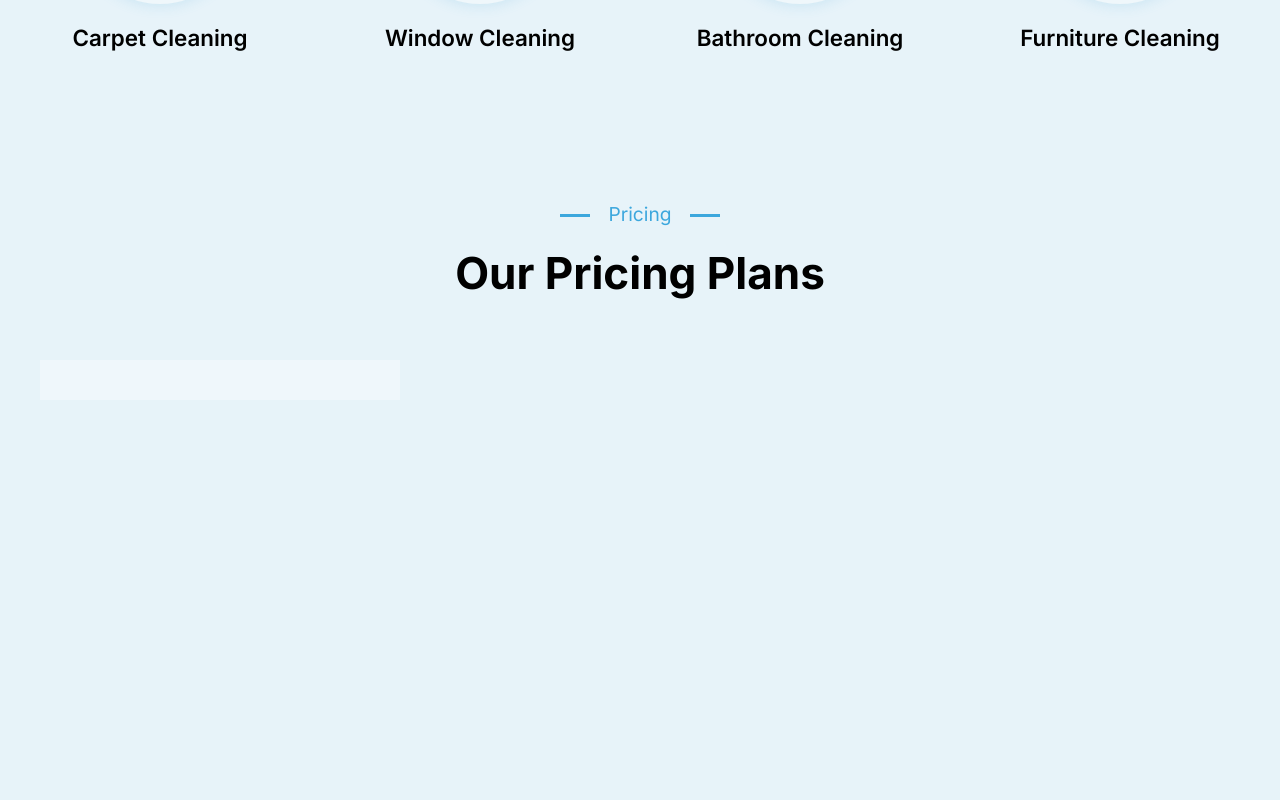
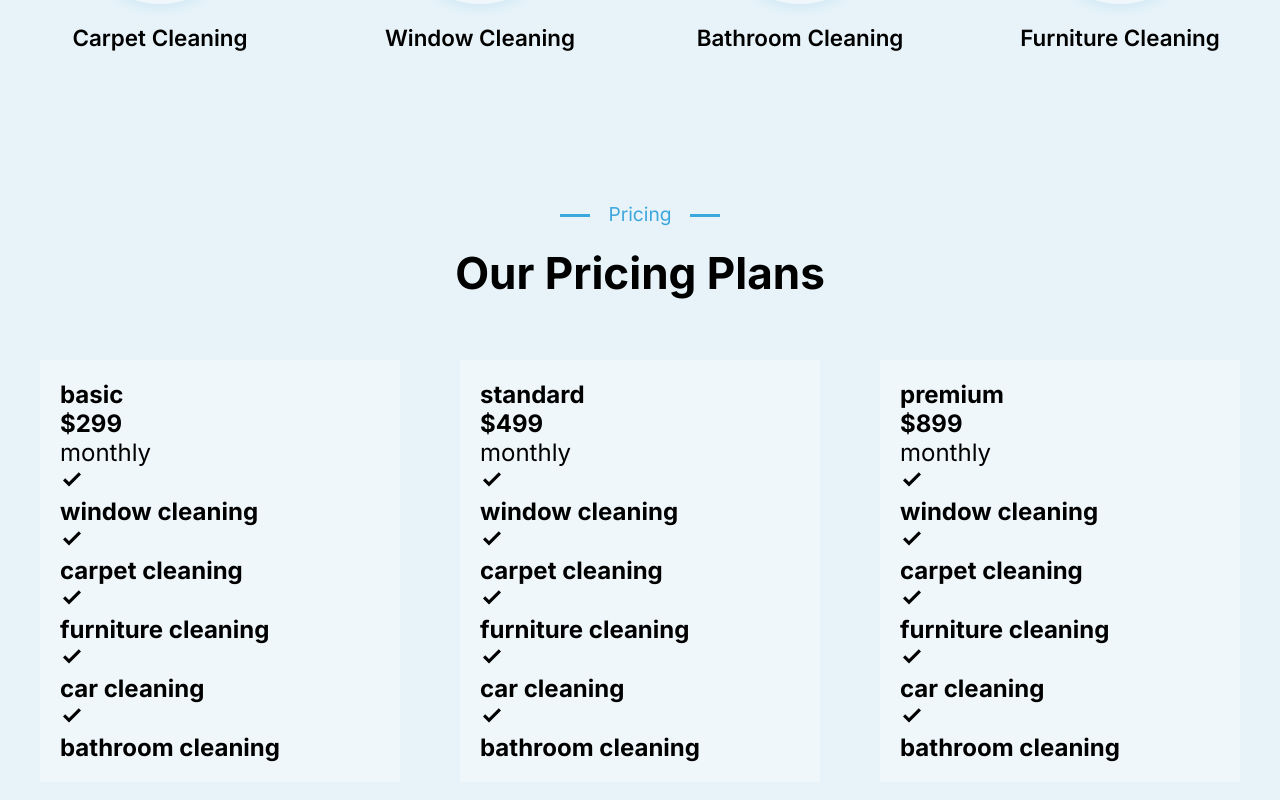
Before and after one commit to Bubblecrown/Home-Cleaning-Service, a React (Create React App) app: page / in a window 1280 px wide. Shown: the part 1816-2616 px from the top of the page. Before the commit the page ends 2296 px from the top, so only its background shows below. Built offline with nearby package versions, Linux system fonts and the light colour scheme.

Commit message:
Create Structure Pricing

```diff
--- a/src/components/Card/Card.jsx
+++ b/src/components/Card/Card.jsx
@@ -1,12 +1,15 @@
-import React from "react";
-import { CardPlan, CardTier } from "./CardStyle";
+// import React from "react";
+// import { CardPlan, CardTier } from "./CardStyle";
+// // GoChec
+// // import { IconName } from "react-icons/go";k
+// // GrFormClose
+// // import { IconName } from "react-icons/gr";
+// const Card = ({basic,standard,premium}) => {
+//   return (
+//     <CardPlan>
+//       <CardTier>{basic.tier}</CardTier>
+//     </CardPlan>
+//   );
+// };
 
-const Card = (props) => {
-  return (
-    <CardPlan>
-      <CardTier>{props.tier}</CardTier>
-    </CardPlan>
-  );
-};
-
-export default Card;
+// export default Card;
--- a/src/data/PricingData.js
+++ b/src/data/PricingData.js
@@ -1,11 +1,11 @@
 export const PriceData = {
   title: "pricing",
   sectionTitle: "our pricing plans",
-  headTitle:false,
+  headTitle: false,
   center: true,
 };
-export const TierData = {
-  basic:{
+export const TierData = [
+  {
     tier: "basic",
     price: "$299",
     window: true,
@@ -14,7 +14,7 @@ export const TierData = {
     car: false,
     bathroom: false,
   },
-  standard:{
+  {
     tier: "standard",
     price: "$499",
     window: true,
@@ -23,7 +23,7 @@ export const TierData = {
     car: true,
     bathroom: false,
   },
-  premium:{
+  {
     tier: "premium",
     price: "$899",
     window: true,
@@ -32,7 +32,7 @@ export const TierData = {
     car: true,
     bathroom: true,
   },
-};
+];
 
 export const PriceService = [
   "window cleaning",
--- a/src/layouts/PricingSection/PricingSection.js
+++ b/src/layouts/PricingSection/PricingSection.js
@@ -1,16 +1,60 @@
 import React from "react";
-import { Container,Section,Row } from "../../globalStyles";
+import { Container, Section, Row } from "../../globalStyles";
 import TitleSection from "../../components/TitleComponent/TitleSection";
-import { PriceData, TierData } from "../../data/PricingData";
-import Card from "../../components/Card/Card";
+import { PriceData, PriceService, TierData } from "../../data/PricingData";
+// import Card from "../../components/Card/Card";
+// import { CardPlan } from "../../components/Card/CardStyle";
+import {
+  CardPlan,
+  CardTier,
+  PriceCircle,
+  Price,
+  PriceTitle,
+  PlanList,
+  ListIcon,
+  ServiceList,
+} from "./PricingStyle";
+
+import { GoCheck } from "react-icons/go";
+import { GrFormClose } from "react-icons/gr";
 
 const PricingSection = () => {
   return (
     <Section>
       <Container>
-        <TitleSection {...PriceData}/>
+        <TitleSection {...PriceData} />
         <Row>
-          <Card {...TierData}/>
+          {TierData.map((item, index) => (
+            <CardPlan key={index}>
+              <CardTier>{item.tier}</CardTier>
+              <PriceCircle>
+                <Price>{item.price}</Price>
+                <PriceTitle>monthly</PriceTitle>
+              </PriceCircle>
+              <PlanList>
+                {PriceService.map((service, index) => (
+                  <>
+                    <ListIcon key={index}>
+                      {(item.window ||
+                        item.carpet ||
+                        item.furniture ||
+                        item.car ||
+                        item.bathroom) && <GoCheck/>}
+
+                      {/* {item.window ||
+                        item.carpet ||
+                        item.furniture ||
+                        item.car ||
+                        item.bathroom ? } */}
+                    </ListIcon>
+                    <ServiceList key={index}>{service}</ServiceList>
+                  </>
+                ))}
+              </PlanList>
+            </CardPlan>
+          ))}
+
+          {/* <Card {...TierData}/> */}
         </Row>
       </Container>
     </Section>
--- a/src/layouts/PricingSection/PricingStyle.js
+++ b/src/layouts/PricingSection/PricingStyle.js
@@ -1,15 +1,38 @@
 import styled from "styled-components";
+import { BgCircleColor } from "../../globalStyles";
 
-export const Column = styled.section`
-  display: flex;
-  flex-direction: column;
-  align-items: center;
+export const CardPlan = styled.div`
   flex: 1;
-  max-width: 20%;
-  flex-basis: 20%;
-  position: relative;
+  max-width: 30%;
+  flex-basis: 30%;
+  height: auto;
+  background-color: ${BgCircleColor};
+  padding: 20px;
   @media screen and (max-width: 768px) {
-    max-width: 45%;
-    flex-basis: 45%;
+    max-width: 100%;
+    flex-basis: 100%;
   }
 `;
+
+export const CardTier = styled.h1`
+  font-size: 1.5rem;
+`;
+
+export const PriceCircle = styled.div`
+  font-size: 1.5rem;
+`;
+export const Price = styled.h2`
+  font-size: 1.5rem;
+`;
+export const PriceTitle = styled.p`
+  font-size: 1.5rem;
+`;
+export const PlanList = styled.div`
+  font-size: 1.5rem;
+`;
+export const ListIcon = styled.div`
+  font-size: 1.5rem;
+`;
+export const ServiceList = styled.h3`
+  font-size: 1.5rem;
+`;
```
